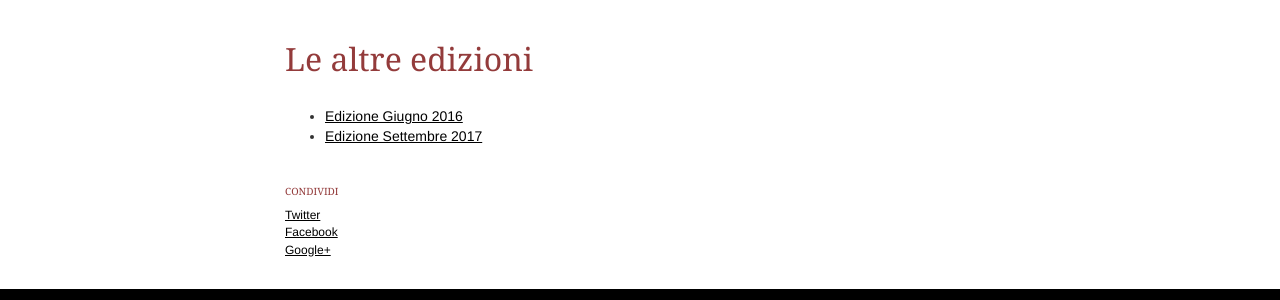
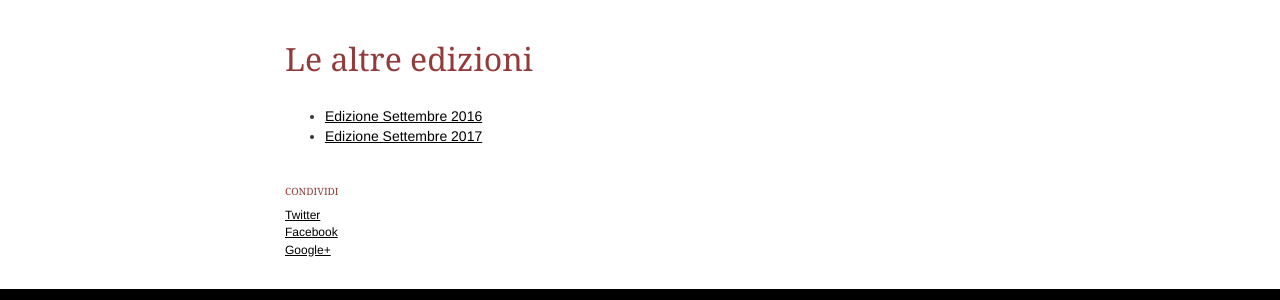
Before and after one commit to simonini/dvri-j-theme, a Jekyll site: the page built from progetti/caffe-2016-1.html, in a window 1280 px wide and 900 px high, scrolled down 4353 px. Shown: the part 241-541 px from the top of the window. Built offline with Jekyll 4.4.1, drawn with Linux system fonts in a browser that asks for light colours; the table of contents is made by our own code.

Commit message:
alter sequenze

```diff
--- a/progetti/caffe-2016-1.html
+++ b/progetti/caffe-2016-1.html
@@ -60,7 +60,7 @@ toc: true
 <section>
 <h3>Le altre edizioni</h3>
 <ul>
-  <li><a href="{{ site.baseurl }}/progetti/caffe-2016-1.html">Edizione Giugno 2016</a>
-  <li><a href="{{ site.baseurl }}/progetti/caffe.html">Edizione Settembre 2017</a>
+  <li><a href="{{ site.baseurl }}/progetti/caffe-2016-2.html">Edizione Settembre 2016</a>
+  <li><a href="{{ site.baseurl }}/progetti/caffe-2017.html">Edizione Settembre 2017</a>
 </ul>
 </section>
--- a/progetti/caffe-2016-2.html
+++ b/progetti/caffe-2016-2.html
@@ -107,7 +107,7 @@ Ne parlermo con <strong>Georg Umgiesser</strong>, ricercatore al <strong>CNR-ISM
 <h3>Le altre edizioni</h3>
 <ul>
   <li><a href="{{ site.baseurl }}/progetti/caffe-2016-1.html">Edizione Giugno 2016</a>
-  <li><a href="{{ site.baseurl }}/progetti/caffe.html">Edizione Settembre 2017</a>
+  <li><a href="{{ site.baseurl }}/progetti/caffe-2017.html">Edizione Settembre 2017</a>
 </ul>
 </section>
 
--- a/progetti/caffe-2017.html
+++ b/progetti/caffe-2017.html
@@ -80,10 +80,12 @@ toc: true
 
 <hr style="margin-bottom: 40px"/>
 
-<section>
+<section style="margin-bottom: 60px">
 <h3>Le edizioni precedenti</h3>
 <ul>
+  <li><a href="{{ site.baseurl }}/progetti/caffe-2016-1.html">Edizione Giugno 2016</a></li>
   <li><a href="{{ site.baseurl }}/progetti/caffe-2016-2.html">Edizione Settembre 2016</a></li>
-  <li><a href="{{ site.baseurl }}/progetti/caffe-2016-1.html">Edizione Giugno 2016</a></li>
 </ul>
 </section>
+
+<hr style="margin-bottom: 40px"/>
```
